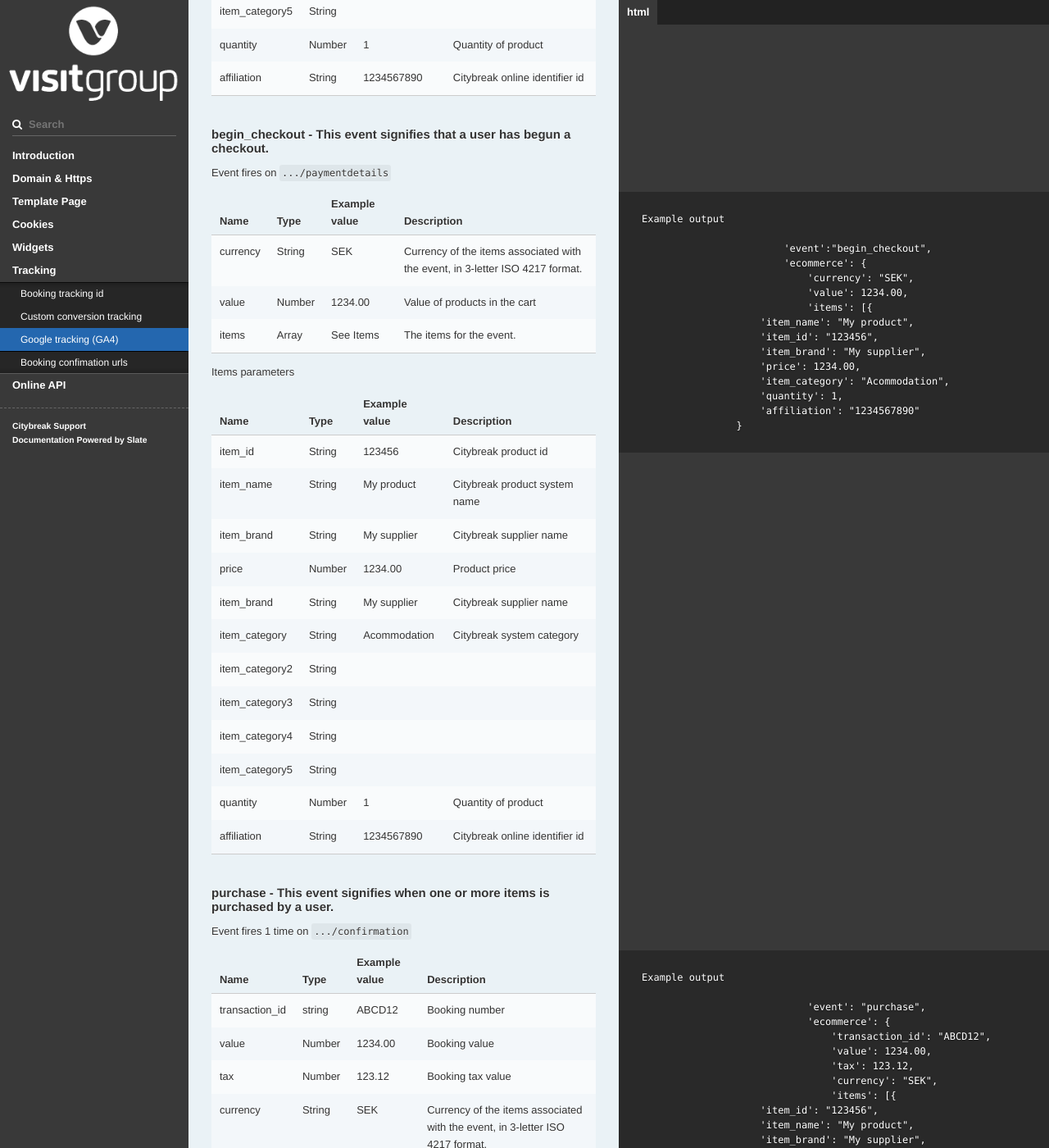
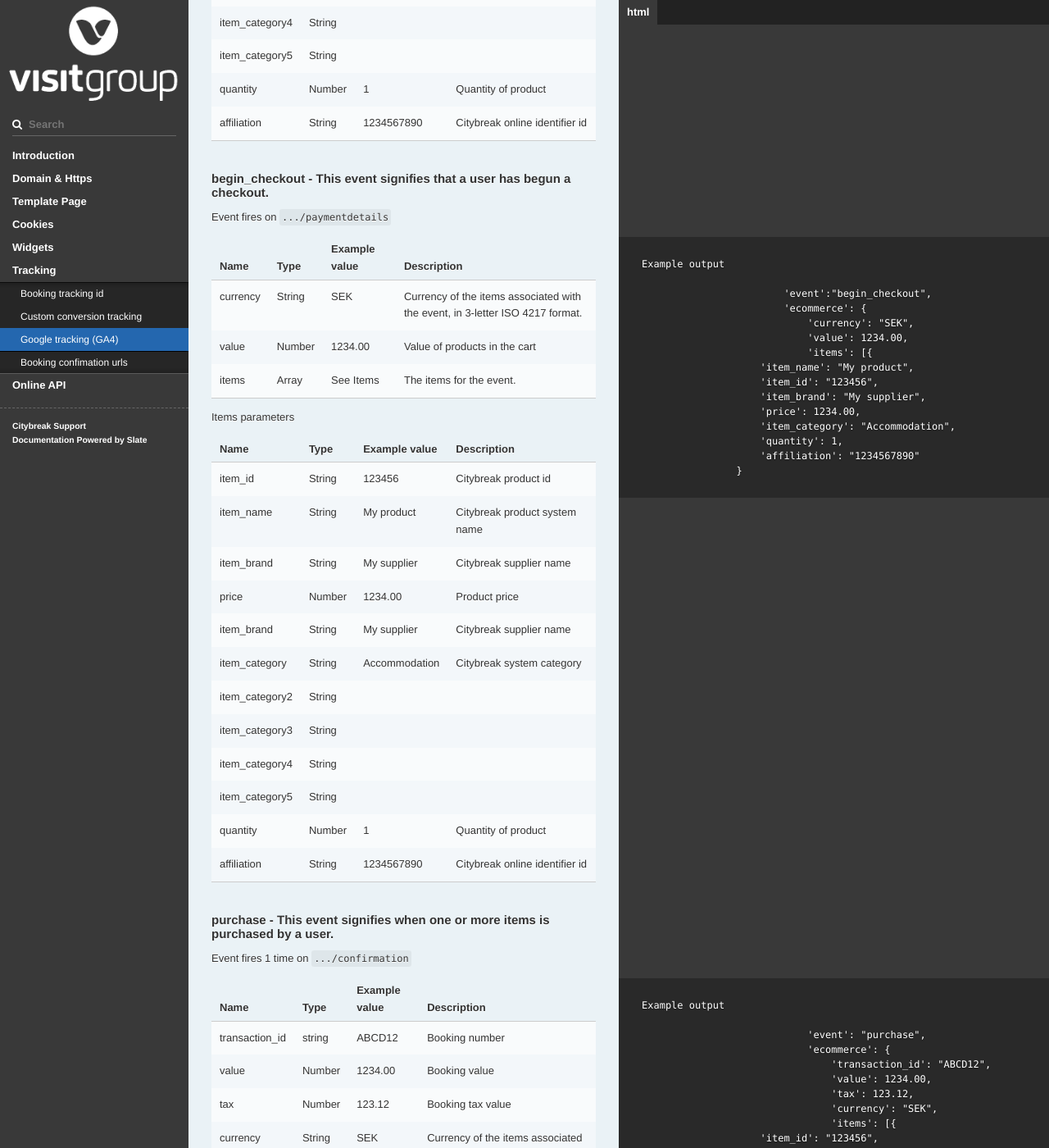
Before and after one commit to visit/citybreak-online-doc, a Jekyll site: the page built from index.md, in a window 1280 px wide and 1400 px high, scrolled down 20542 px. Shown: the whole window at 82% size. Built offline with Jekyll 4.4.1, drawn with Linux system fonts in a browser that asks for light colours; our own code applies the rules of GitHub Pages for plain Markdown files; some of the changed text lies outside the part shown.

Commit message:
Update tracking.md

```diff
--- a/_includes/tracking.md
+++ b/_includes/tracking.md
@@ -97,7 +100,7 @@ Example output
                     'item_id': "123456",
 		    'item_brand': "My supplier",
                     'price': 1234.00,
-                    'item_category': "Acommodation",
+                    'item_category': "Accommodation",
                     'quantity': 1,
                     'affiliation': "1234567890"
                 }
@@ -117,7 +120,7 @@ Items parameters
 | item_name    	  | String | My product    | Citybreak product system name                                                 |
 | item_brand      | String | My supplier   | Citybreak supplier name							   |
 | price    	  | Number | 1234.00 	   | Product price                                                                 |
-| item_category   | String | Acommodation  | Citybreak system category                                			   |
+| item_category   | String | Accommodation | Citybreak system category                                			   |
 | item_category2  | String |  		   | 	                            						   |
 | item_category3  | String |  		   | 	                               						   |
 | item_category4  | String |               | 	                                					   |
@@ -140,7 +143,7 @@ Example output
                     'item_id': "123456",
 		    'item_brand': "My supplier",
                     'price': 1234.00,
-                    'item_category': "Acommodation",
+                    'item_category': "Accommodation",
                     'quantity': 1,
                     'affiliation': "1234567890"
                 }
@@ -161,7 +164,7 @@ Items parameters
 | item_brand      | String | My supplier   | Citybreak supplier name							   |
 | price    	  | Number | 1234.00 	   | Product price                                                                 |
 | item_brand      | String | My supplier   | Citybreak supplier name							   |
-| item_category   | String | Acommodation  | Citybreak system category      						   |
+| item_category   | String | Accommodation | Citybreak system category      						   |
 | item_category2  | String |  		   | 	 									   |
 | item_category3  | String |               | 	 									   |
 | item_category4  | String |  		   | 	 									   |
@@ -185,7 +188,7 @@ Example output
                     'item_id': "123456",
                     'item_name': "My product",
 		    'item_brand': "My supplier",
-                    'item_category': "Acommodation",
+                    'item_category': "Accommodation",
                     'price': 1234.00,
                     'quantity': 1,
                     'affiliation': "1234567890"
@@ -208,7 +211,7 @@ Items parameters
 | item_name       | String | My product    | Citybreak product system name                                                 |
 | item_brand      | String | My supplier   | Citybreak supplier name							   |
 | price           | Number | 1234.00       | Product price                                                                 |
-| item_category   | String | Acommodation  | Citybreak system category                                 		   	   |
+| item_category   | String | Accommodation | Citybreak system category                                 		   	   |
 | item_category2  | String |  		   | 	 									   |
 | item_category3  | String |  		   | 										   |
 | item_category4  | String |  		   | 										   |
```
Also changed, not shown: other parts of _includes/tracking.md (+5 -2 lines).
